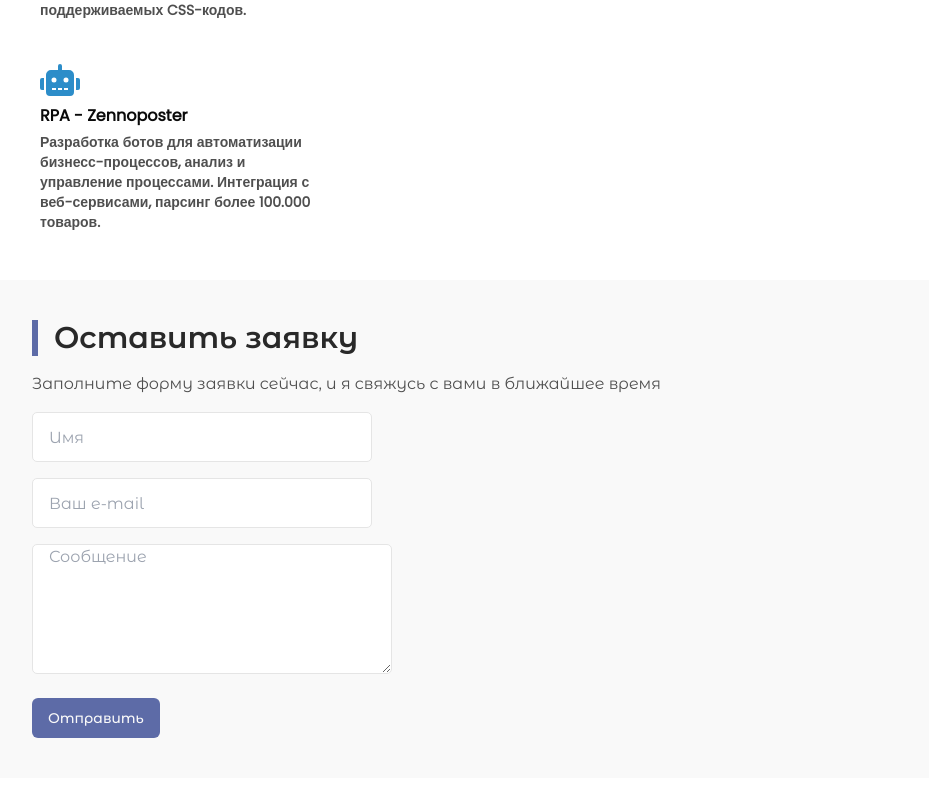
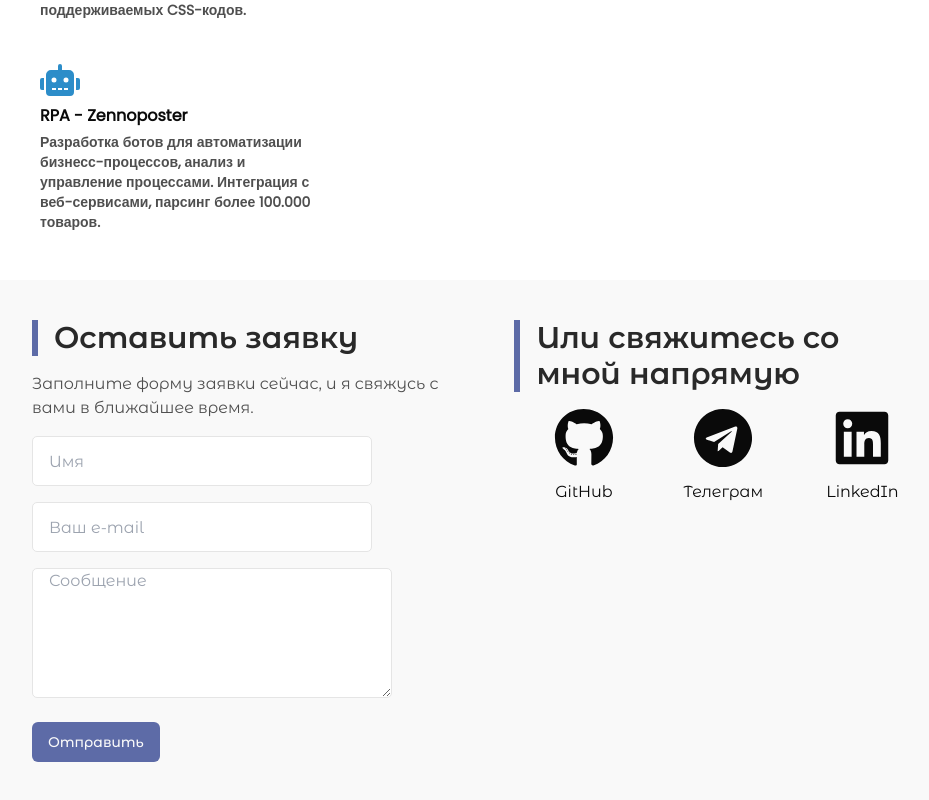
Before and after one commit to shakurovoleg42/CV-portfolio, a Next.js app: page / in a window 1280 px wide. Shown: the part 1153-1953 px from the top of the page, without its empty margins (308-1237 px from the left). Before the commit the page ends 1931 px from the top, so only its background shows below. Built offline with nearby package versions, Linux system fonts and the light colour scheme.

Commit message:
imlement contact form

```diff
--- a/components/Contacts.tsx
+++ b/components/Contacts.tsx
@@ -1,9 +1,21 @@
 import React from "react";
-import { Button } from "./ui/button";
+import { Button } from "./ui/button"; // Убедитесь, что компонент Button правильно экспортируется
+import Link from "next/link";
+import { FaGithub, FaTelegram, FaLinkedin } from "react-icons/fa";
 
 export default function Contacts() {
+  const socialNav = [
+    { icon: <FaGithub size={60} />, name: 'GitHub',href: "https://github.com/oleg-rus", hoverEffect:'hover:text-[#4f4f4f] transition duration-200' },
+    { icon: <FaTelegram size={60} />, name: 'Телеграм',href: "https://t.me/oleg_rus", hoverEffect:'hover:text-[#0088CC] transition duration-200' },
+    {
+      icon: <FaLinkedin size={60} />, name:
+'LinkedIn',      href: "https://www.linkedin.com/in/oleg-rus/", hoverEffect:'hover:text-[#0077B5] transition duration-200'
+    },
+  ];
+
   return (
-    <div id="contacts" className="flex flex-col p-10 bg-[#f9f9f9]">
+    <div id="contacts" className="flex flex-row p-10 gap-10 bg-[#f9f9f9]">
+      <div className="flex flex-col">
         <div className="border-l-[6px] border-l-secondaryBg">
           <h3 className="text-3xl font-[600] text-textTitle pl-4">
             Оставить заявку
@@ -11,7 +23,7 @@ export default function Contacts() {
         </div>
         <div className="mt-4">
           <p className="text-[#4f4f4f]">
-          Заполните форму заявки сейчас, и я свяжусь с вами в ближайшее время
+            Заполните форму заявки сейчас, и я свяжусь с вами в ближайшее время.
           </p>
         </div>
         <div>
@@ -21,17 +33,20 @@ export default function Contacts() {
               name="name"
               placeholder="Имя"
               className="max-w-[340px] h-[50px] border-[1px] border-border rounded-[5px] pl-4 mt-4"
+              required
             />
             <input
               type="email"
               name="email"
               placeholder="Ваш e-mail"
               className="max-w-[340px] h-[50px] border-[1px] border-border rounded-[5px] pl-4 mt-4"
+              required
             />
             <textarea
               name="message"
               placeholder="Сообщение"
               className="max-w-[360px] h-[130px] border-[1px] border-border rounded-[5px] pl-4 mt-4"
+              required
             />
             <div className="mt-6">
               <Button>Отправить</Button>
@@ -39,5 +54,34 @@ export default function Contacts() {
           </form>
         </div>
       </div>
+
+      <div className="flex flex-col">
+        <div className="border-l-[6px] border-l-secondaryBg">
+          <h3 className="text-3xl font-[600] text-textTitle pl-4">
+            Или свяжитесь со мной напрямую
+          </h3>
+        </div>
+        <div className="flex w-full mt-4">
+          {" "}
+          {socialNav.map((nav) => (
+            <div key={nav.href} className="w-full flex flex-row items-center justify-center">
+              <div className="flex flex-col items-center">
+              <Link
+                href={nav.href}
+                target="_blank"
+                className={nav.hoverEffect}
+              >
+                {nav.icon}
+              </Link>
+
+              <div className="mt-3">
+                <p>{nav.name}</p>
+              </div>
+              </div>
+            </div>
+          ))}
+        </div>
+      </div>
+    </div>
   );
 }
```
Lines whose indentation alone changed are shown as unchanged.
